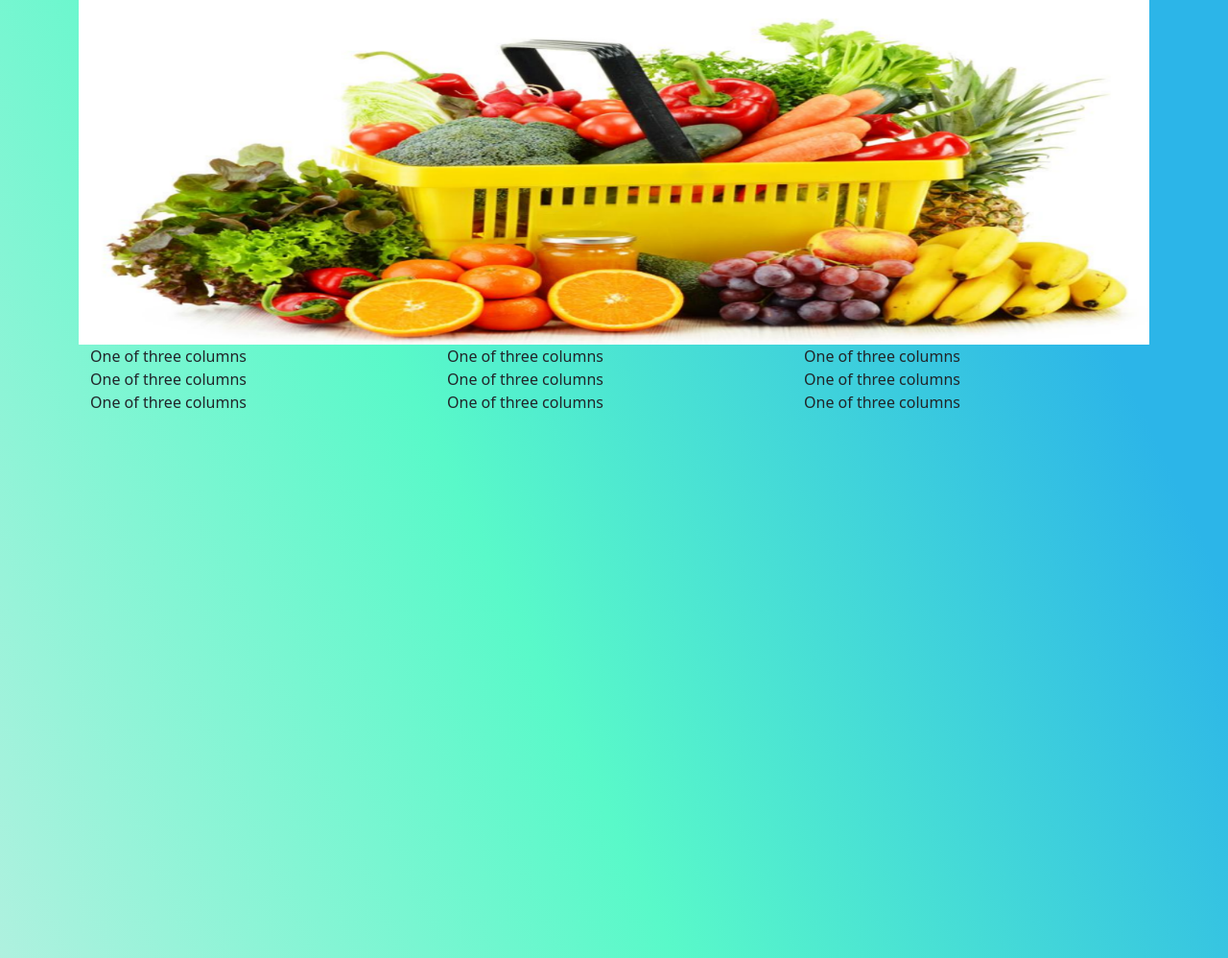
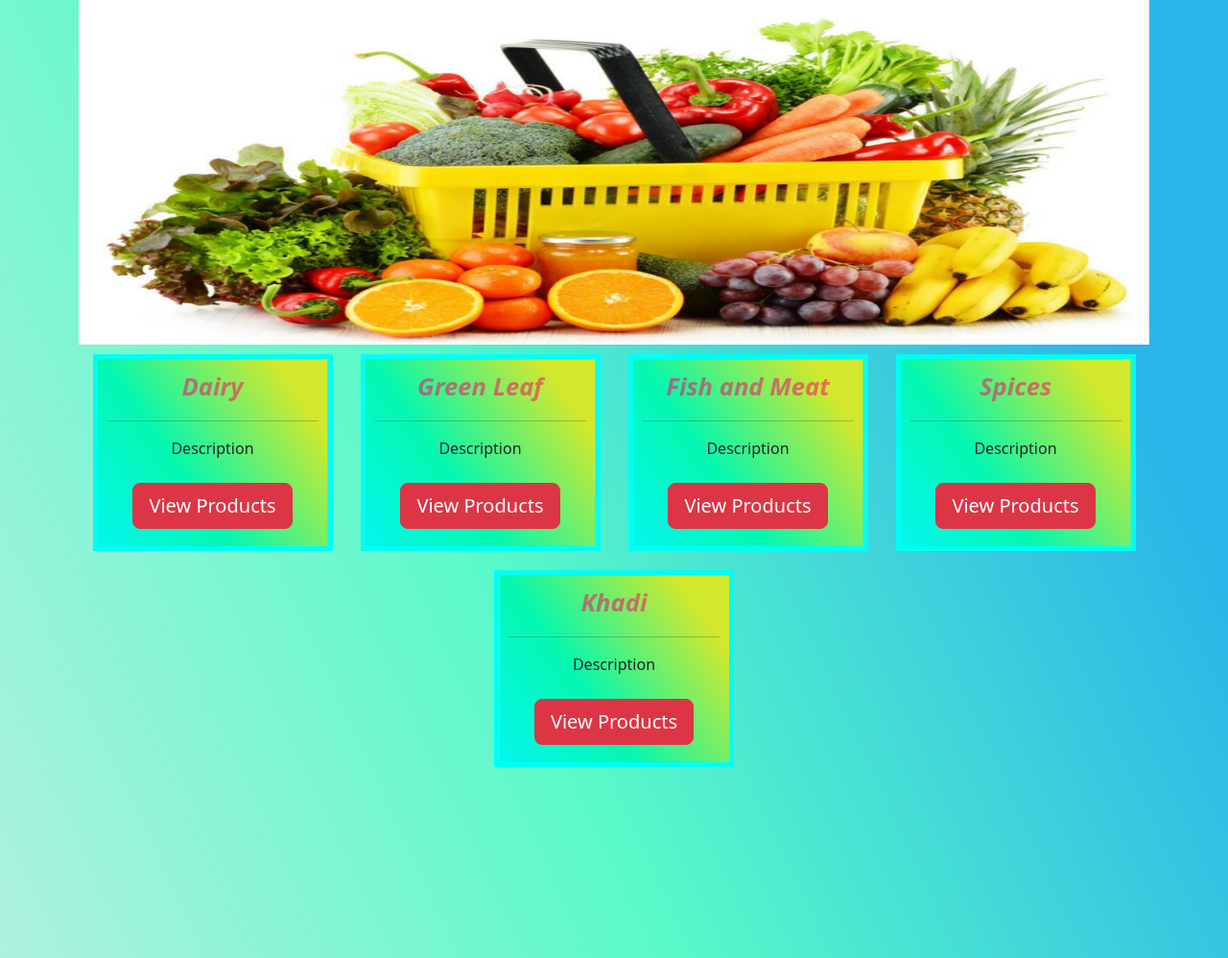
Before and after one commit to Ajitnag/IITM_MAD_project, a Flask app: template website/templates/storefront.html in a window 1280 px wide; the page is wider, and only the part inside the window is pictured. Shown: the part 93-1091 px from the top of that part at 96% size. Run offline with Flask 3, Linux system fonts and the light colour scheme; the template is opened without the code that fills it: values that come from a table or form of the project are taken from there, others are empty; some libraries are stand-ins or nearby versions.

Commit message:
Storefront page completed

```diff
--- a/website/templates/dash_m.html
+++ b/website/templates/dash_m.html
@@ -141,7 +141,7 @@ logout %}
       </td>
       <td  >
 
-        <strong><a class="btn btn-info btn-sm" style="width:41%;color:rgb(246, 5, 218);font-size: 1em" href="/manager_dash/category_create/{{ variety.category_Id }}" style="text-decoration: none;"
+        <strong><a class="btn btn-info btn-sm" style="width:47%;color:rgb(246, 5, 218);font-size: 1em" href="/manager_dash/category_create/{{ variety.category_Id }}" style="text-decoration: none;"
           >Add Product</a
         ></strong>
       </td>
--- a/website/templates/storefront.html
+++ b/website/templates/storefront.html
@@ -53,6 +53,16 @@
         width: 100%;
         height: 360px;
       }
+      .boxes { background: linear-gradient(
+          55deg,
+          #04f6ee 0%,
+          #05f7af 38%,
+          #d2e82c 85% )}
+      td {
+
+          word-wrap: break-word;
+        }
+
       html {
         scroll-behavior: smooth;
       }
@@ -261,39 +271,39 @@
           {% else %} {% endif %}-->
           <div class="container">
             <div class="row align-items-start">
+              {% for variety in categories%}
               <div class="col">
-                One of three columns
+                <table class="table"
+    style="
+      border: 5px solid rgb(0, 255, 242);
+
+      /* background-color: #96d4d4; */
+      width: 250px;
+      margin:10px;
+      table-layout: fixed;
+      margin-left:auto ;
+      margin-right:auto ;
+    "
+  >
+    <tr  align="center" style="height: 200px;">
+      <td class="boxes"
+        style="
+          padding: 10px 10px;
+          width: 100%;
+
+
+        "
+      >
+      <span style="font-style: italic;color:rgba(249, 4, 106, 0.531);font-size: 2vw;"><strong>{{ variety.category_Name }}</strong></span><br/><hr/>
+        <span>Description</span><br/><br/>
+        <span><input class="btn btn-danger btn-lg" style="margin: auto;" type="submit" value="View Products" /></span>
+      </td>
+      </tr></table>
               </div>
-              <div class="col">
-                One of three columns
-              </div>
-              <div class="col">
-                One of three columns
-              </div>
+            {% endfor %}
             </div>
-            <div class="row align-items-center">
-              <div class="col">
-                One of three columns
-              </div>
-              <div class="col">
-                One of three columns
-              </div>
-              <div class="col">
-                One of three columns
-              </div>
-            </div>
-            <div class="row align-items-end">
-              <div class="col">
-                One of three columns
-              </div>
-              <div class="col">
-                One of three columns
-              </div>
-              <div class="col">
-                One of three columns
-              </div>
-            </div>
-          </div></div>
+
+          </div>
     <!-- Bootstrap JS -->
     <script src="https://cdn.jsdelivr.net/npm/@popperjs/core@2.9.2/dist/umd/popper.min.js"></script>
     <script
```
Also changed, not shown: website/templates/product_add.html (+5 -5 lines), website/templates/update_item.html (+11 -11 lines), website/views.py (+49 -19 lines), instance/stored.sqlite3.
